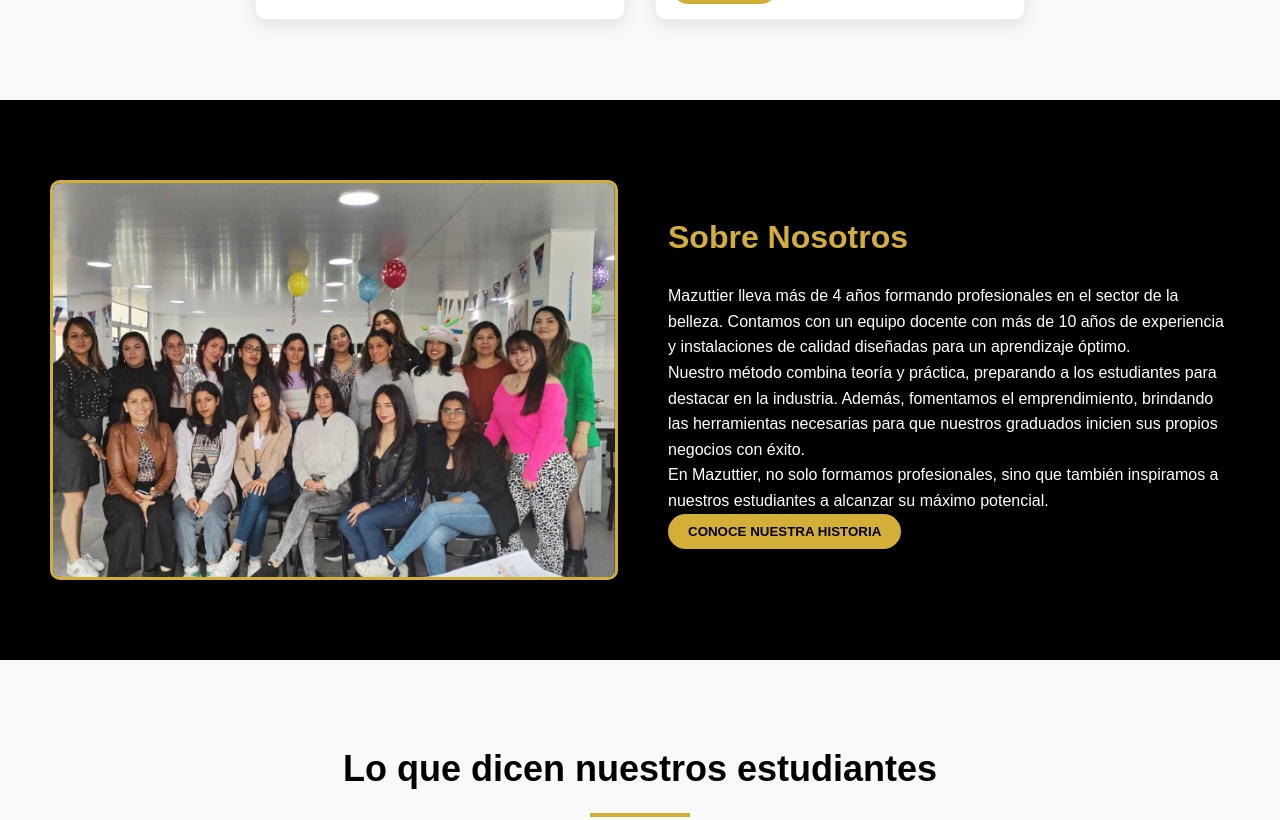
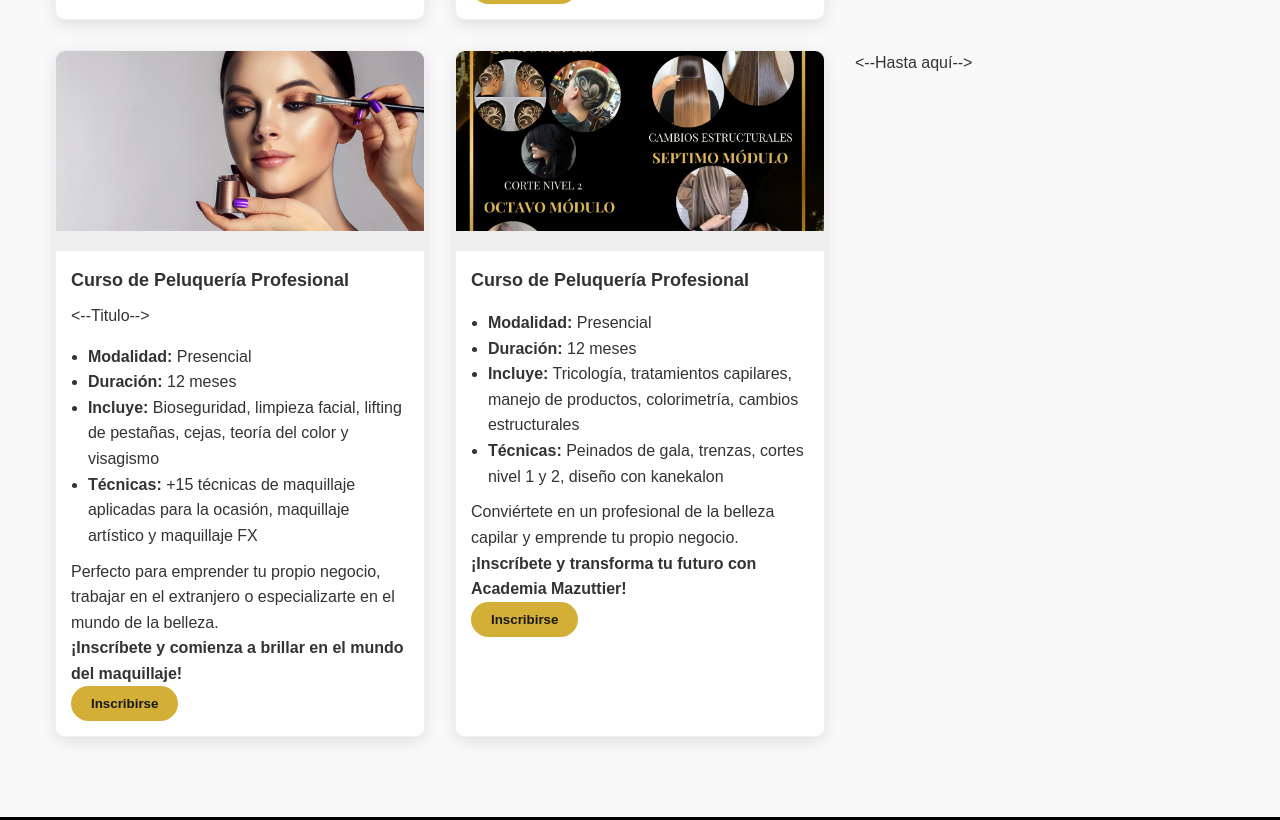
Before and after one commit to Mazuttier/MazuttierWeb, a plain HTML site: page index.html in a window 1280 px wide. Shown: the part 1640-2460 px from the top of the page. Drawn offline with Linux system fonts and the light colour scheme.

Commit message:
Update index.html

```diff
--- a/index.html
+++ b/index.html
@@ -109,7 +109,50 @@
         </div>
       </div>
       <!-- Fin Curso 2 -->
+<--Aqui puedes agrgar los cursos-->
+      <div class="course-card">
+        <div class="course-image">
+          <img src="img/maquillaje.jpg" alt="Curso de Maquillaje" />
+        </div>
+        <div class="course-content">
+          <h3 class="course-title">Curso de Peluquería Profesional</h3> <--Titulo-->
+          <p class="course-description">
+              <ul style="margin-left: 5%; margin-bottom: 3%;">
+                  <li><strong>Modalidad:</strong> Presencial</li>
+                  <li><strong>Duración:</strong> 12 meses</li>
+                  <li><strong>Incluye:</strong> Bioseguridad, limpieza facial, lifting de pestañas, cejas, teoría del color y visagismo</li>
+                  <li><strong>Técnicas:</strong> +15 técnicas de maquillaje aplicadas para la ocasión, maquillaje artístico y maquillaje FX</li>
+              </ul>
+              Perfecto para emprender tu propio negocio, trabajar en el extranjero o especializarte en el mundo de la belleza. <br>
+              <strong>¡Inscríbete y comienza a brillar en el mundo del maquillaje!</strong>
+              <br>
+          </p>
+          <button class="cta-button"><a href="#contacto" style="text-decoration: none; color: rgb(24, 24, 24);">Inscribirse</a></button>
+        </div>
+      </div>
 
+  <div class="course-card">
+    <div class="course-image">
+        <img src="img/peluqueria.jpg" alt="Curso de Peluquería Profesional" />
+    </div>
+    <div class="course-content">
+        <h3 class="course-title">Curso de Peluquería Profesional</h3>
+        <p class="course-description">
+            <ul style="margin-left: 5%; margin-bottom: 3%;">
+                <li><strong>Modalidad:</strong> Presencial</li>
+                <li><strong>Duración:</strong> 12 meses</li>
+                <li><strong>Incluye:</strong> Tricología, tratamientos capilares, manejo de productos, colorimetría, cambios estructurales</li>
+                <li><strong>Técnicas:</strong> Peinados de gala, trenzas, cortes nivel 1 y 2, diseño con kanekalon</li>
+            </ul>
+            Conviértete en un profesional de la belleza capilar y emprende tu propio negocio. <br>
+            <strong>¡Inscríbete y transforma tu futuro con Academia Mazuttier!</strong>
+            <br>
+        </p>
+        <button class="cta-button"><a href="#contacto" style="text-decoration: none; color: rgb(24, 24, 24);">Inscribirse</a></button>
+    </div>
+</div>
+
+  <--Hasta aquí-->
   </section>
 
   <section class="section about" id="nosotros">
```
